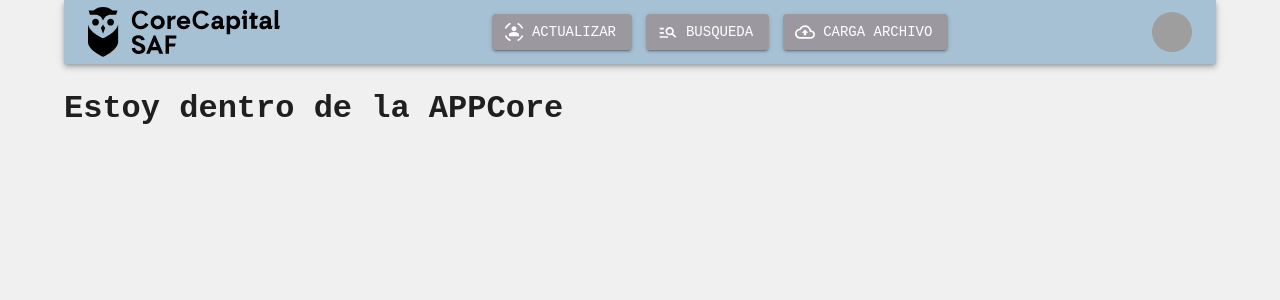
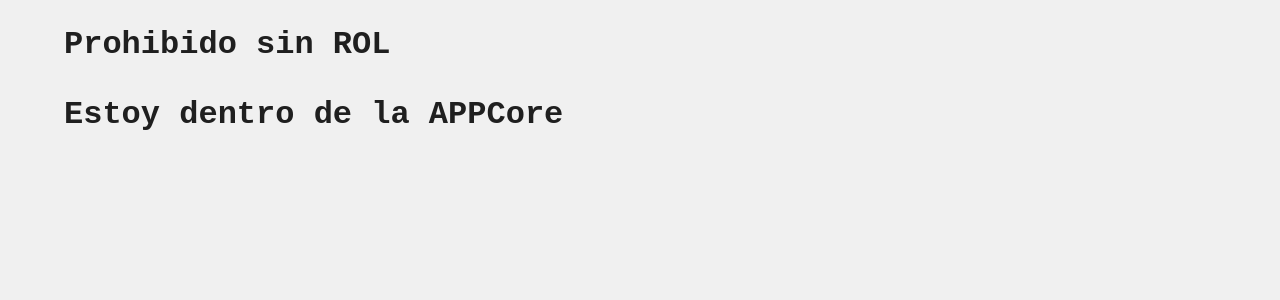
Before and after one commit to EduRamos95/React-MaterialUI-TypeScript, a React (Create React App) app in the folder react-materialui-typescript-core/: page /app in a window 1280 px wide. Shown: the top 300 px of the page. Built offline with nearby package versions, Linux system fonts and the light colour scheme; grey boxes are pictures that could not be loaded.

Commit message:
day 18.3: control roles

```diff
--- a/react-materialui-typescript-core/src/pages/CoreAppV1.tsx
+++ b/react-materialui-typescript-core/src/pages/CoreAppV1.tsx
@@ -1,13 +1,20 @@
-import React from 'react';
+import React, { useContext } from 'react';
 // import logo from '../logo.svg';
+// import { LatMenu } from '../components/LatMenu'
+// import {Button, Container, Grid} from "@mui/material"
 import '../styles/CoreAppV1.css';
-import {Button, Container, Grid} from "@mui/material"
+import { Container, Grid } from "@mui/material"
 import { NavBar } from '../common/NavBar';
-import { LatMenu } from '../components/LatMenu'
+import { SelectionContext } from '../context/SelectionContext';
 
 function AppV1() {
+  const { sessionRol } = useContext(SelectionContext);
   return (
     <Container>
+
+      {sessionRol ? (
+        sessionRol <= 3 ? (
+          <div>
             <Grid sx={{
               display: 'flex',
               flexDirection: 'column',
@@ -27,6 +34,11 @@ function AppV1() {
               </Grid>
 
             </Grid>
+          </div>
+        ) : null) : <h1>Prohibido sin ROL</h1>
+      }
+
+
       <h1> Estoy dentro de la APPCore </h1>
     </Container>
 
--- a/react-materialui-typescript-core/src/pages/CoreBusqueda2.tsx
+++ b/react-materialui-typescript-core/src/pages/CoreBusqueda2.tsx
@@ -1,67 +1,24 @@
 //import React, { useState, useContext } from 'react';
+//import FilterAltOutlinedIcon from '@mui/icons-material/FilterAltOutlined';
+//import { DataGrid, GridColDef, GridValueGetterParams } from '@mui/x-data-grid';
+//import { SelectionContext } from '../context/SelectionContext';
 import { Container, Grid } from "@mui/material";
-import React from 'react';
+import React, { useContext } from 'react';
 import { NavBar } from '../common/NavBar';
 import { LatMenu } from '../components/LatMenu';
 import '../styles/CoreAppV1.css';
-//import FilterAltOutlinedIcon from '@mui/icons-material/FilterAltOutlined';
-//import { DataGrid, GridColDef, GridValueGetterParams } from '@mui/x-data-grid';
-//import { SelectionContext } from '../context/SelectionContext';
 import { TableBusqueda } from '../components/TableBusqueda';
+import { SelectionContext } from '../context/SelectionContext';
 
-export const AppBusquedav2: React.FunctionComponent<{}> = ():JSX.Element => {
-
-//// importar 4 datos
-//const { selectedOption1, selectedOption2, selectedOption3, selectedOption4 } = useContext(SelectionContext);
-//const { setSelectedOption1, setSelectedOption2, setSelectedOption3, setSelectedOption4 } = useContext(SelectionContext);
-
-//export default function AppBusqueda(){
-//   const columns: GridColDef[] = [
-//     { field: 'id', headerName: 'ID', width: 70 },
-//     { field: 'firstName', headerName: 'First name', width: 130 },
-//     { field: 'lastName', headerName: 'Last name', width: 130 },
-//     {
-//       field: 'age',
-//       headerName: 'Age',
-//       type: 'number',
-//       width: 90,
-//     },
-//     {
-//       field: 'fullName',
-//       headerName: 'Full name',
-//       description: 'This column has a value getter and is not sortable.',
-//       sortable: false,
-//       width: 160,
-//       valueGetter: (params: GridValueGetterParams) =>
-//         `${params.row.firstName || ''} ${params.row.lastName || ''}`,
-//     },
-//   ];
-
-//   const rows = [
-//     { id: 1, lastName: 'Snow', firstName: 'Jon', age: 35 },
-//     { id: 2, lastName: 'Lannister', firstName: 'Cersei', age: 42 },
-//     { id: 3, lastName: 'Lannister', firstName: 'Jaime', age: 45 },
-//     { id: 4, lastName: 'Stark', firstName: 'Arya', age: 16 },
-//     { id: 5, lastName: 'Targaryen', firstName: 'Daenerys', age: null },
-//     { id: 6, lastName: 'Melisandre', firstName: null, age: 150 },
-//     { id: 7, lastName: 'Clifford', firstName: 'Ferrara', age: 44 },
-//     { id: 8, lastName: 'Frances', firstName: 'Rossini', age: 36 },
-//     { id: 9, lastName: 'Roxie', firstName: 'Harvey', age: 65 },
-//   ];
-
-//   const [showTable, setShowTable] = useState(false);
-
-//   const handleShow = () => {
-//     setShowTable(true);
-//   };
-
-//   const handleHide = () => {
-//     setShowTable(false);
-//   };
-
+export const AppBusquedav2: React.FunctionComponent<{}> = (): JSX.Element => {
+  const { sessionRol } = useContext(SelectionContext);
 
   return (
     <Container>
+
+      {sessionRol ? (
+        sessionRol <= 3 ? (
+          <div>
             <Grid sx={{
               display: 'flex',
               flexDirection: 'column',
@@ -80,7 +37,13 @@ export const AppBusquedav2: React.FunctionComponent<{}> = ():JSX.Element => {
               </Grid>
             </Grid>
             <TableBusqueda />
-      <h1 style={{ display:'flex' }}>Estoy en Busqueda 2</h1>
+          </div>
+        ) : null
+      ) : <h1>Prohibido el acceso sin Rol </h1>
+      }
+
+
+      <h1 style={{ display: 'flex' }}>Estoy en Busqueda 2</h1>
     </Container>
 
   );
--- a/react-materialui-typescript-core/src/pages/CoreProfile.tsx
+++ b/react-materialui-typescript-core/src/pages/CoreProfile.tsx
@@ -1,9 +1,15 @@
-import React from 'react';
+import React, { useContext } from 'react';
 import { Container, Grid } from '@mui/material';
-import {NavBar} from '../common/NavBar'
-export const AppProfile: React.FunctionComponent<{}> = ():JSX.Element => {
+import { NavBar } from '../common/NavBar'
+import { SelectionContext } from '../context/SelectionContext';
+
+export const AppProfile: React.FunctionComponent<{}> = (): JSX.Element => {
+  const { sessionRol } = useContext(SelectionContext);
   return (
     <Container>
+      {sessionRol ? (
+        sessionRol <= 3 ? (
+          <div>
             <Grid sx={{
               display: 'flex',
               flexDirection: 'column',
@@ -19,10 +25,16 @@ export const AppProfile: React.FunctionComponent<{}> = ():JSX.Element => {
               <Grid item sx={{
                 display: 'flex',
               }}>
-
+                <h1>Component a renderizar...</h1>
               </Grid>
 
             </Grid>
+          </div>
+        ) : null
+      ) : <h1>Prohibido sin ROL</h1>
+      }
+
+
       <h1>Estoy en Profile</h1>
     </Container>
   )
```
Also changed, not shown: react-materialui-typescript-core/src/components/TableBusqueda.tsx (+1 -84 lines). Lines whose indentation alone changed are shown as unchanged.
